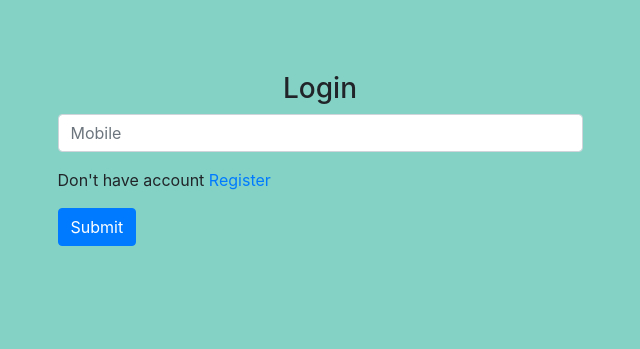
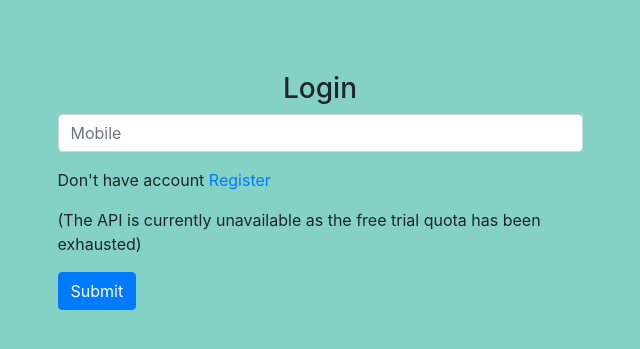
Before and after one commit to srb1998/Otp-based-login-using-2factor, a Django app: page / in a window 1280 px wide. Shown: the top 349 px of the page, without its empty margins (320-960 px from the left). Run offline with Django 4.2, Linux system fonts and the light colour scheme; some libraries are stand-ins or nearby versions.

Commit message:
Update login.html

```diff
--- a/templates/login.html
+++ b/templates/login.html
@@ -20,6 +20,7 @@
                 </div>
             </div>
             <p>Don't have account <a href="{% url 'register' %}">Register</a></p>
+            <p>(The API is currently unavailable as the free trial quota has been exhausted) </p>
             <button class="btn btn-primary">Submit</button>
         </form>
     </div>
```
